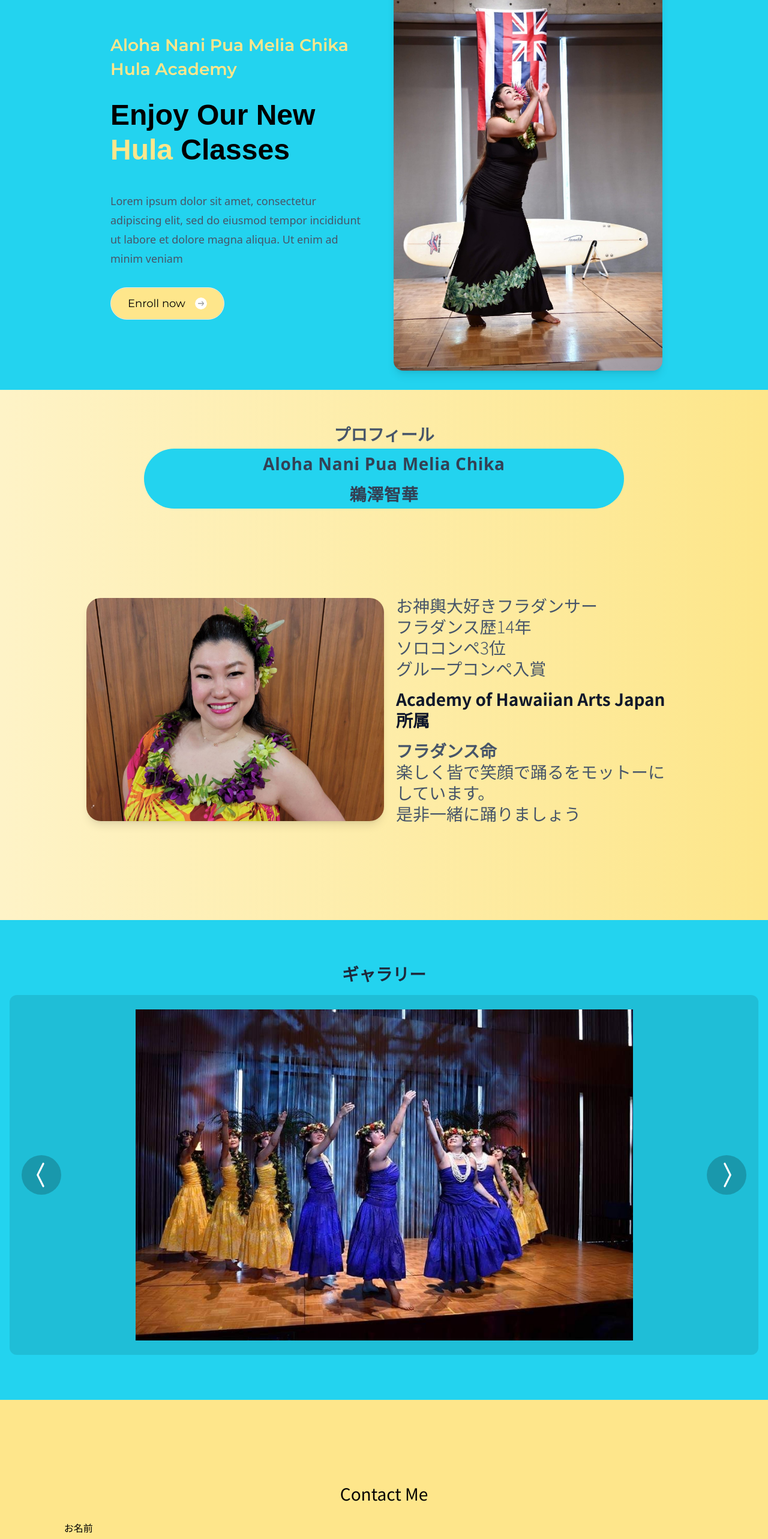
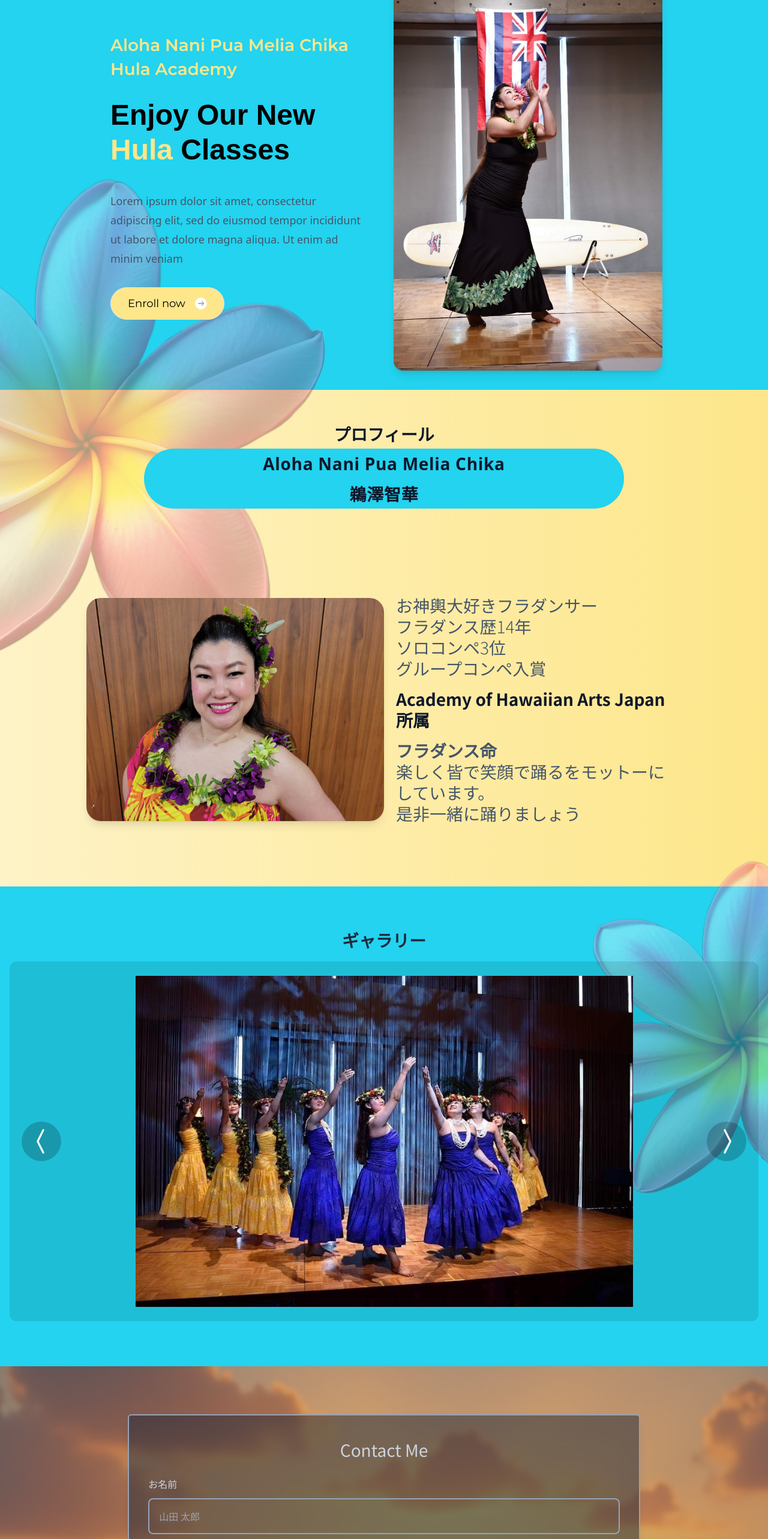
Before and after one commit to masarumoribe/chika-hula, a React (Vite) app: page / in a window 1280 px wide. Shown: the part 158-2724 px from the top of the page at 60% size. Built offline with nearby package versions, Linux system fonts and the light colour scheme; a web font is replaced by a local one.

Commit message:
Added some background design and updated the contact-me section

```diff
--- a/src/App.jsx
+++ b/src/App.jsx
@@ -1,11 +1,14 @@
 import {Hero, Profile, Classes, Instructors, Gallery, ContactUs, Footer} from './sections'
 import Nav from './components/Nav';
+import Overlay from './components/Overlay';
 
 const App = () => (
-  <main className="relative">
+  <main className="relative overflow-hidden">
     <Nav />
     <section className=""><Hero /></section>
+    <div className="absolute top-80 -left-96"><Overlay /></div>
     <section className=""><Profile /></section>
+    <div className="w-[700px] absolute top-[1500px] -right-72"><Overlay /></div>
     {/* <section className="padding"><Classes /></section>
     <section className="padding"><Instructors /></section> */}
     <section className=""><Gallery /></section>
--- /dev/null
+++ b/src/components/Overlay.jsx
@@ -0,0 +1,11 @@
+import { plumeria } from "../assets/images"
+
+function Overlay() {
+  return (
+    <div>
+        <img src={plumeria} className="opacity-35"/>
+    </div>
+  )
+}
+
+export default Overlay
--- a/src/sections/ContactUs.jsx
+++ b/src/sections/ContactUs.jsx
@@ -1,25 +1,28 @@
+import { contactBackground } from "../assets/images"
+
 const ContactUs = () => {
   return (
-    <section id="contact-us" className="flex justify-center min-h-svh bg-primary">
-      <form className="font-notoSansJp flex flex-col justify-center items-start gap-5 w-5/6">
-        <h2 className="text-3xl self-center">Contact Me</h2>
+    <section id="contact-us" className="relative flex justify-center min-h-svh bg-cover" style={{"backgroundImage": `url(${contactBackground})`}}>
+      <div className="absolute h-full w-full bg-slate-400 opacity-40"/>
+      <form className="bg-slate-800 border-2 border-slate-400 rounded-md font-notoSansJp flex flex-col justify-between items-start gap-5 w-4/6 p-8 m-20 shadow-lg backdrop-filter backdrop-blur-sm bg-opacity-50">
+        <h2 className="text-3xl self-center text-slate-300">Contact Me</h2>
         <div className="flex flex-col w-full">
-          <label>お名前</label>
-          <input type="text" className="bg-transparent border-2 rounded-lg border-slate-600 p-4 mt-3" placeholder="山田太郎" required/>
+          <label className="text-slate-300">お名前</label>
+          <input type="text" className="bg-transparent border-2 rounded-lg border-slate-400 p-4 mt-3" placeholder="山田 太郎" required/>
         </div>
         <div className="flex flex-col w-full">
-          <label>フリガナ</label>
-          <input type="text" className="bg-transparent border-2 rounded-lg border-slate-600 p-4 mt-3" placeholder="ヤマダタロウ" required/>
+          <label className="text-slate-300">フリガナ</label>
+          <input type="text" className="bg-transparent border-2 rounded-lg border-slate-400 p-4 mt-3" placeholder="ヤマダ タロウ" required/>
         </div>
         <div className="flex flex-col w-full">
-          <label>メールアドレス</label>
-          <input type="email" className="bg-transparent border-2 rounded-lg border-slate-600 p-4 mt-3" placeholder="example@mail.com" required/>
+          <label className="text-slate-300">メールアドレス</label>
+          <input type="email" className="bg-transparent border-2 rounded-lg border-slate-400 p-4 mt-3" placeholder="example@mail.com" required/>
         </div>
         <div className="flex flex-col w-full">
-          <label>本文</label>
-          <textarea name="" id="" className="bg-transparent h-10 resize-none border-2 rounded-lg border-slate-600 p-4 mt-3" placeholder="Enter your message" required/>
+          <label className="text-slate-300">本文</label>
+          <textarea name="" id="" className="bg-transparent h-40 resize-none border-2 rounded-lg border-slate-400 p-4 mt-3" placeholder="Enter your message" required/>
         </div>
-        <button type="submit">Send Message</button>
+        <button className="self-center border-3" type="submit">Send Message</button>
       </form>
     </section>
   )
--- a/src/sections/Gallery.jsx
+++ b/src/sections/Gallery.jsx
@@ -19,8 +19,8 @@ const Gallery = () => {
   return (
 
     <section id="gallery">
-      <div className="mx-auto bg-secondary min-h-screen px-4 py-16 relative flex flex-col justify-center items-center">
-      <h1 className="text-center text-3xl text-slate-800 font-bold font-notoSansJp">ギャラリー</h1>
+      <div className="mx-auto bg-secondary min-h-screen px-4 py-16 flex flex-col justify-center items-center -z-10">
+      <h1 className="text-center text-3xl text-slate-800 font-bold font-notoSansJp z-10">ギャラリー</h1>
       <div className="max-w-[1400px] h-[600px] w-full rounded-xl bg-black/10 m-auto p-6 relative">
           <div
           style={{backgroundImage: `url(${pictures[slide]})`}}
--- a/src/sections/Hero.jsx
+++ b/src/sections/Hero.jsx
@@ -8,7 +8,7 @@ const Hero = () => {
     <section
     id="home"
     className="relative w-full flex flex-col md:flex-row justify-center items-center min-h-screen bg-secondary overflow-hidden pt-24 xl:px-36">
-      <div className="md:w-[60%] flex flex-col justify-center items-center md:items-start p-8 md:p-10 text-center md:text-left">
+      <div className="md:w-[60%] flex flex-col justify-center items-center md:items-start p-8 md:p-10 text-center md:text-left z-10">
         <p className="text-lg md:text-2xl xl:text-3xl xl:leading-10 font-semibold text-primary font-montserrat">Aloha Nani Pua Melia Chika <br/> Hula Academy</p>
         <h1 className="mt-5 text-[clamp(35px,5vw,50px)] xl:text-4xl leading-tight font-bold font-palanquin">
           <div className="bg-secondary/90 pt-2">Enjoy Our New</div>
@@ -24,7 +24,7 @@ const Hero = () => {
           <Button label="Enroll now" iconURL={arrowRight}/>
         </div>
       </div>
-      <div className="mt-2 w-full max-w-sm md:max-w-md mb-8 md:mr-8">
+      <div className="mt-2 w-full max-w-sm md:max-w-md mb-8 md:mr-8 z-10">
         <img
         src={heroPhoto}
         alt="hula dance"
--- a/src/sections/Profile.jsx
+++ b/src/sections/Profile.jsx
@@ -2,21 +2,21 @@ import { profile } from '../assets/images';
 
 function Profile() {
   return (
-    <section id='profile' className='relative w-full min-h-screen bg-gradient-to-r from-amber-100 to-amber-200 p-8 xl:px-36'>
-      <div className='py-4 text-center text-3xl'>
-        <h1 className='font-notoSansJp text-center font-semibold text-slate-600'>プロフィール</h1>
+    <section id='profile' className='w-full min-h-screen bg-gradient-to-r from-amber-100 to-amber-200 p-8 xl:px-36 -z-10'>
+      <div className='relative py-4 text-center text-3xl z-10'>
+        <h1 className='font-notoSansJp text-center font-semibold text-slate-900'>プロフィール</h1>
         <div className='bg-secondary rounded-full mx-10 md:mx-24'>
-          <h2 className='text-slate-700 font-semibold tracking-wide'>Aloha Nani Pua Melia Chika</h2>
-          <h2 className='font-notoSansJp text-slate-700 font-semibold tracking-wide'>鵜澤智華</h2>
+          <h2 className='text-slate-900 font-semibold tracking-wide'>Aloha Nani Pua Melia Chika</h2>
+          <h2 className='font-notoSansJp text-slate-900 font-semibold tracking-wide'>鵜澤智華</h2>
         </div>
       </div>
-      <div className='flex flex-col justify-center items-center md:flex-row md:gap-5 md:my-24'>
+      <div className='flex flex-col justify-center items-center md:flex-row md:gap-5 md:mt-24 md:mb-10'>
           <img
             src={profile}
             alt='profile picture'
-            className="w-3/4 md:w-1/2 h-auto object-cover rounded-3xl shadow-lg hover:scale-105 transform transition-transform duration-500"
+            className="w-3/4 md:w-1/2 h-auto object-cover rounded-3xl shadow-lg hover:scale-105 transform transition-transform duration-500 z-10"
           />
-        <div className='text-center md:text-left py-8'>
+        <div className='text-center md:text-left py-8 z-10'>
           <p className='font-notoSansJp text-lg lg:text-3xl lg:leading-tight text-slate-600 font-light'>お神輿大好きフラダンサー</p>
           <p className='font-notoSansJp text-lg lg:text-3xl lg:leading-tight text-slate-600 font-light'>フラダンス歴14年</p>
           <p className='font-notoSansJp text-lg lg:text-3xl lg:leading-tight text-slate-600 font-light'>ソロコンペ3位</p>
```
Also changed, not shown: src/assets/images/index.js (+9 -1 lines), src/assets/images/plumeria.png (added).
